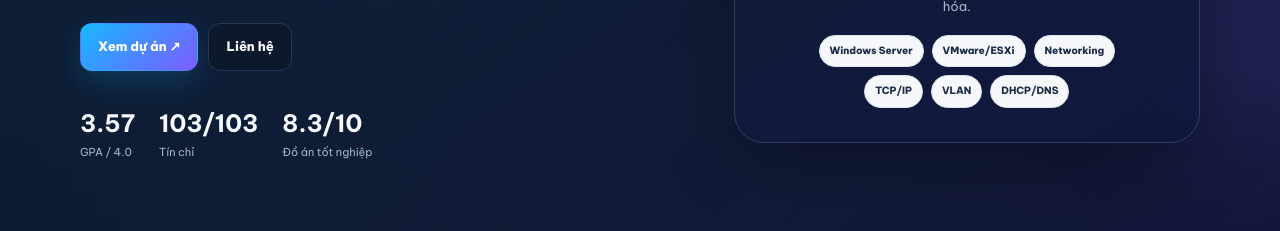
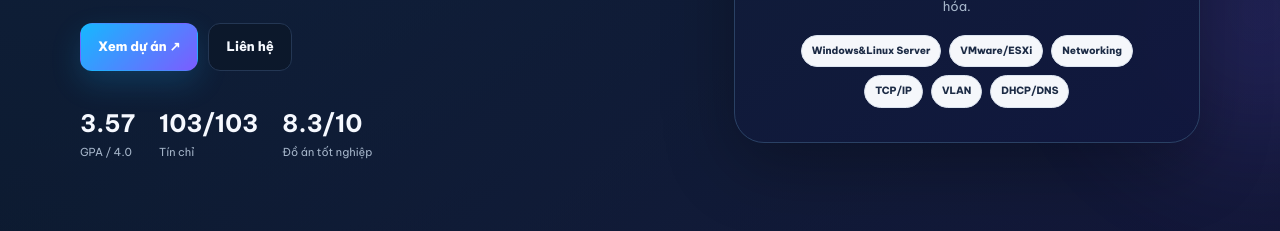
Before and after one commit to devilnguyen005/hoang-profiles, a plain HTML site: page index.html in a window 1280 px wide. Shown: the part 569-800 px from the top of the page. Drawn offline with Linux system fonts and the light colour scheme.

Commit message:
Update index.html

```diff
--- a/index.html
+++ b/index.html
@@ -34,7 +34,7 @@
 <div class="mini-status"><span></span> IT SUPPORT</div>
 <h2>System Administrator</h2>
 <p>Quản trị hệ thống, máy chủ, mạng và môi trường ảo hóa.</p>
-<div class="skills"><span>Windows Server</span><span>VMware/ESXi</span><span>Networking</span><span>TCP/IP</span><span>VLAN</span><span>DHCP/DNS</span></div>
+<div class="skills"><span>Windows&Linux Server</span><span>VMware/ESXi</span><span>Networking</span><span>TCP/IP</span><span>VLAN</span><span>DHCP/DNS</span></div>
 </div></div>
 </section>
 
```
